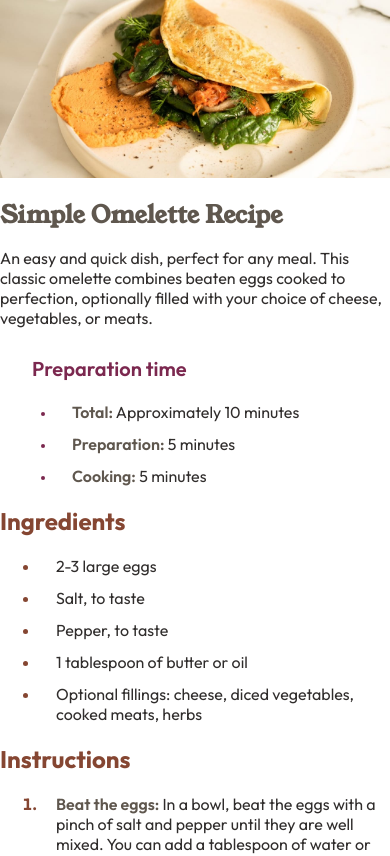
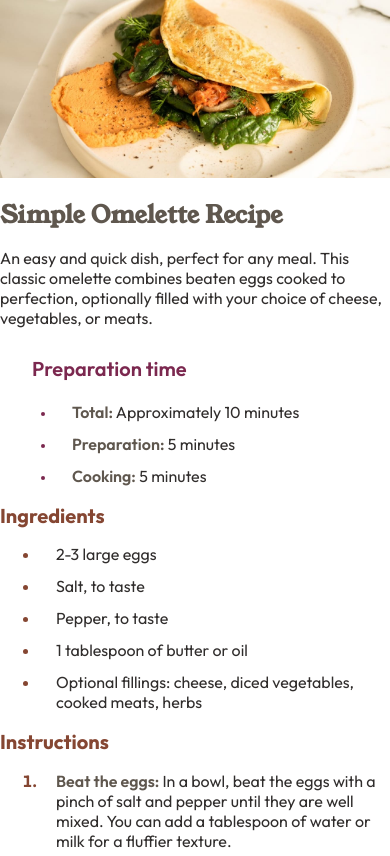
Before and after one commit to Aaron-193/recipe-page-main, a plain HTML site: page index.html in a window 390 px wide. Shown: the top 856 px of the page. Drawn offline with Linux system fonts and the light colour scheme.

Commit message:
Fix font-size clamp value in recipe-sub-title

```diff
--- a/styles/style.css
+++ b/styles/style.css
@@ -82,7 +82,7 @@ figure{
 }
 .recipe-sub-title {
     color: var(--brown-800);
-    font-size: clamp(1.25, 4vw, 1.5rem);
+    font-size: clamp(1.25rem, 4vw, 1.5rem);
 }
 
 .preparation-list .preparation,
```
